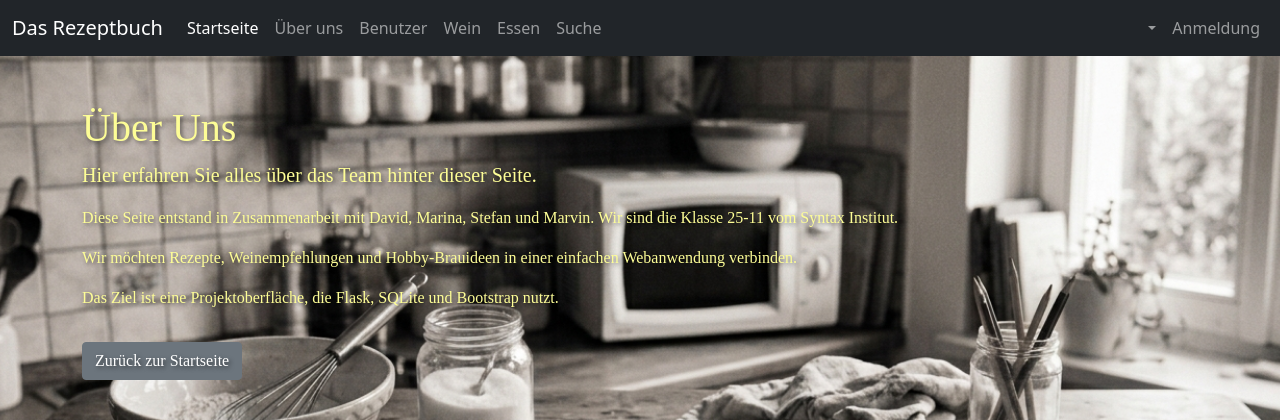
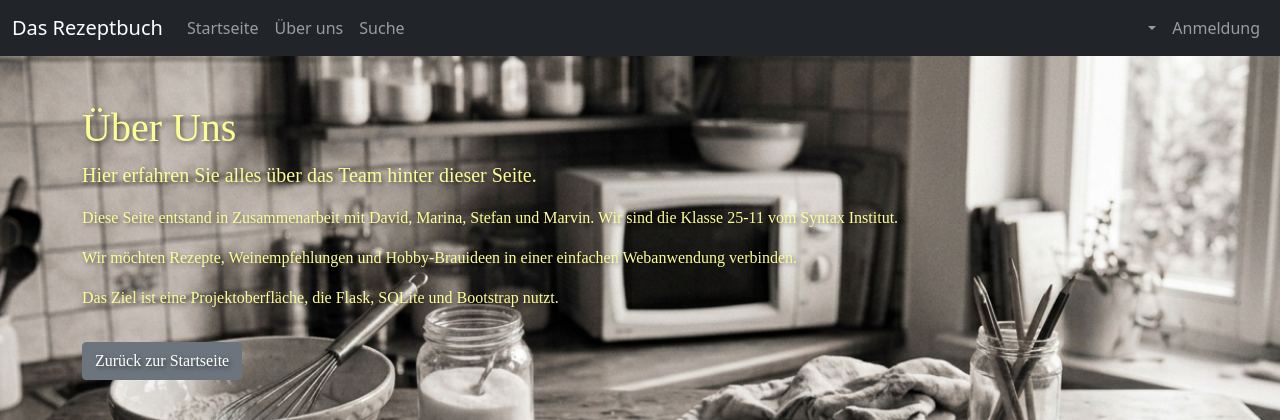
Before and after one commit to baldrichstein-wq/projektmitmarv, a Flask app: page /ueber-uns in a window 1280 px wide. Shown: the top 420 px of the page. Run offline with Flask 3, Linux system fonts and the light colour scheme.

Commit message:
änderung

```diff
--- a/templates/essen.html
+++ b/templates/essen.html
@@ -53,7 +53,7 @@
                     <li class="nav-item"><a class="nav-link" href="{{ url_for('ueber_uns') }}">Über uns</a></li>
                     <li class="nav-item"><a class="nav-link" href="{{ url_for('suche') }}">Suche</a></li>
     {% endif %}
-    {% if role in ['user', 'admin'] %}
+    {% if role in ['benutzer', 'admin'] %}
         {# Korrektur: Funktionsname war wein_verwalten in main.py #}
         <li class="nav-item"><a class="nav-link" href="{{ url_for('wein_verwalten') }}">Wein</a></li>
         <li class="nav-item"><a class="nav-link" href="{{ url_for('verwalte_essen') }}">Essen</a></li>
@@ -145,7 +145,7 @@
                                     <button type="submit" class="btn btn-sm btn-danger">Löschen</button>
                                 </form>
                                 {% endif %}
-                                {% if role in ['user', 'admin'] %}
+                                {% if role in ['benutzer', 'admin'] %}
                                     <a href="{{ url_for('bearbeite_essen', essen_id=e.id) }}" class="btn btn-warning btn-sm">Bearbeiten</a>
                                 {% else %}
                                     <span class="text-muted">Keine Rechte</span>
--- a/templates/index.html
+++ b/templates/index.html
@@ -28,7 +28,7 @@
             <a class="navbar-brand" href="{{ url_for('home') }}">Das Rezeptbuch</a>
             <div class="collapse navbar-collapse" id="navbarNav">
                <ul class="navbar-nav me-auto">
-    {% if role != 'gast' %}
+    {% if role != 'gast','benutzer', 'admin' %}
                     <li class="nav-item"><a class="nav-link" href="{{ url_for('home') }}">Startseite</a></li>
                     <li class="nav-item"><a class="nav-link" href="{{ url_for('ueber_uns') }}">Über uns</a></li>
                     <li class="nav-item"><a class="nav-link" href="{{ url_for('suche') }}">Suche</a></li>
@@ -36,7 +36,7 @@
     {% if role in ['user', 'admin'] %}
         {# Korrektur: Funktionsname war wein_verwalten in main.py #}
         <li class="nav-item"><a class="nav-link" href="{{ url_for('wein_verwalten') }}">Wein</a></li>
-        <li class="nav-item"><a class="nav-link" href="{{ url_for('verwalte_essen') }}">Essen</a></li>
+        <li class="nav-item"><a class="nav-link" href="{{ url_for('essen_verwalten') }}">Essen</a></li>
     {% endif %}
     {% if role == 'admin' %}
         <li class="nav-item"><a class="nav-link" href="{{ url_for('verwalte_benutzer') }}">Benutzer</a></li>
@@ -83,7 +83,7 @@
                     <a class="btn btn-info" href="{{ url_for('suche') }}">Suche</a>
                     {% if role in ['user', 'admin'] %}
                         <a class="btn btn-secondary" href="{{ url_for('wein_verwalten') }}">Wein verwalten</a>
-                        <a class="btn btn-success" href="{{ url_for('verwalte_essen') }}">Essen verwalten</a>
+                        <a class="btn btn-success" href="{{ url_for('essen_verwalten') }}">Essen verwalten</a>
                     {% endif %}
                     {% if role == 'admin' %}
                         <a class="btn btn-primary" href="{{ url_for('verwalte_benutzer') }}">Benutzer verwalten</a>
--- a/templates/suche.html
+++ b/templates/suche.html
@@ -63,15 +63,15 @@
             <a class="navbar-brand" href="{{ url_for('home') }}">Das Rezeptbuch</a>
             <div class="collapse navbar-collapse" id="navbarNav">
                <ul class="navbar-nav me-auto">
-    {% if role != 'gast' %}
+    {% if role != 'gast','benutzer', 'admin' %}
                     <li class="nav-item"><a class="nav-link" href="{{ url_for('home') }}">Startseite</a></li>
                     <li class="nav-item"><a class="nav-link" href="{{ url_for('ueber_uns') }}">Über uns</a></li>
                     <li class="nav-item"><a class="nav-link" href="{{ url_for('suche') }}">Suche</a></li>
     {% endif %}
-    {% if role in ['user', 'admin'] %}
+    {% if role in ['benutzer', 'admin'] %}
         {# Korrektur: Funktionsname war wein_verwalten in main.py #}
         <li class="nav-item"><a class="nav-link" href="{{ url_for('wein_verwalten') }}">Wein</a></li>
-        <li class="nav-item"><a class="nav-link" href="{{ url_for('verwalte_essen') }}">Essen</a></li>
+        <li class="nav-item"><a class="nav-link" href="{{ url_for('essen_verwalten') }}">Essen</a></li>
     {% endif %}
     {% if role == 'admin' %}
         <li class="nav-item"><a class="nav-link" href="{{ url_for('verwalte_benutzer') }}">Benutzer</a></li>
--- a/templates/ueber-uns.html
+++ b/templates/ueber-uns.html
@@ -45,25 +45,20 @@
             </button>
             <div class="collapse navbar-collapse" id="navbarNav">
                 <ul class="navbar-nav me-auto">
-                    <li class="nav-item">
-                        <a class="nav-link active" aria-current="page" href="{{ url_for('home') }}">Startseite</a>
-                    </li>
-                    <li class="nav-item">
-                        <a class="nav-link" href="{{ url_for('ueber_uns') }}">Über uns</a>
-                    </li>
-                    <li class="nav-item">
-                        <a class="nav-link" href="{{ url_for('verwalte_benutzer') }}">Benutzer</a>
-                    </li>
-                    <li class="nav-item">
-                        <a class="nav-link" href="{{ url_for('wein_verwalten') }}">Wein</a>
-                    </li>
-                     <li class="nav-item">
-                        <a class="nav-link" href="{{ url_for('verwalte_essen') }}">Essen</a>
-                    </li>
-                    <li class="nav-item">
-                        <a class="nav-link" href="{{ url_for('suche') }}">Suche</a>
-                    </li>
-                </ul>
+    {% if role != 'gast','benutzer', 'admin' %}
+                    <li class="nav-item"><a class="nav-link" href="{{ url_for('home') }}">Startseite</a></li>
+                    <li class="nav-item"><a class="nav-link" href="{{ url_for('ueber_uns') }}">Über uns</a></li>
+                    <li class="nav-item"><a class="nav-link" href="{{ url_for('suche') }}">Suche</a></li>
+    {% endif %}
+    {% if role in ['benutzer', 'admin'] %}
+        {# Korrektur: Funktionsname war wein_verwalten in main.py #}
+        <li class="nav-item"><a class="nav-link" href="{{ url_for('wein_verwalten') }}">Wein</a></li>
+        <li class="nav-item"><a class="nav-link" href="{{ url_for('essen_verwalten') }}">Essen</a></li>
+    {% endif %}
+    {% if role == 'admin' %}
+        <li class="nav-item"><a class="nav-link" href="{{ url_for('verwalte_benutzer') }}">Benutzer</a></li>
+    {% endif %}
+</ul>
                 <ul class="navbar-nav">
 
                     <li class="nav-item dropdown">
```
Also changed, not shown: templates/anmeldung.html (+15 -20 lines), templates/wein.html (+13 -9 lines), templates/wein_edit.html (+14 -19 lines).
